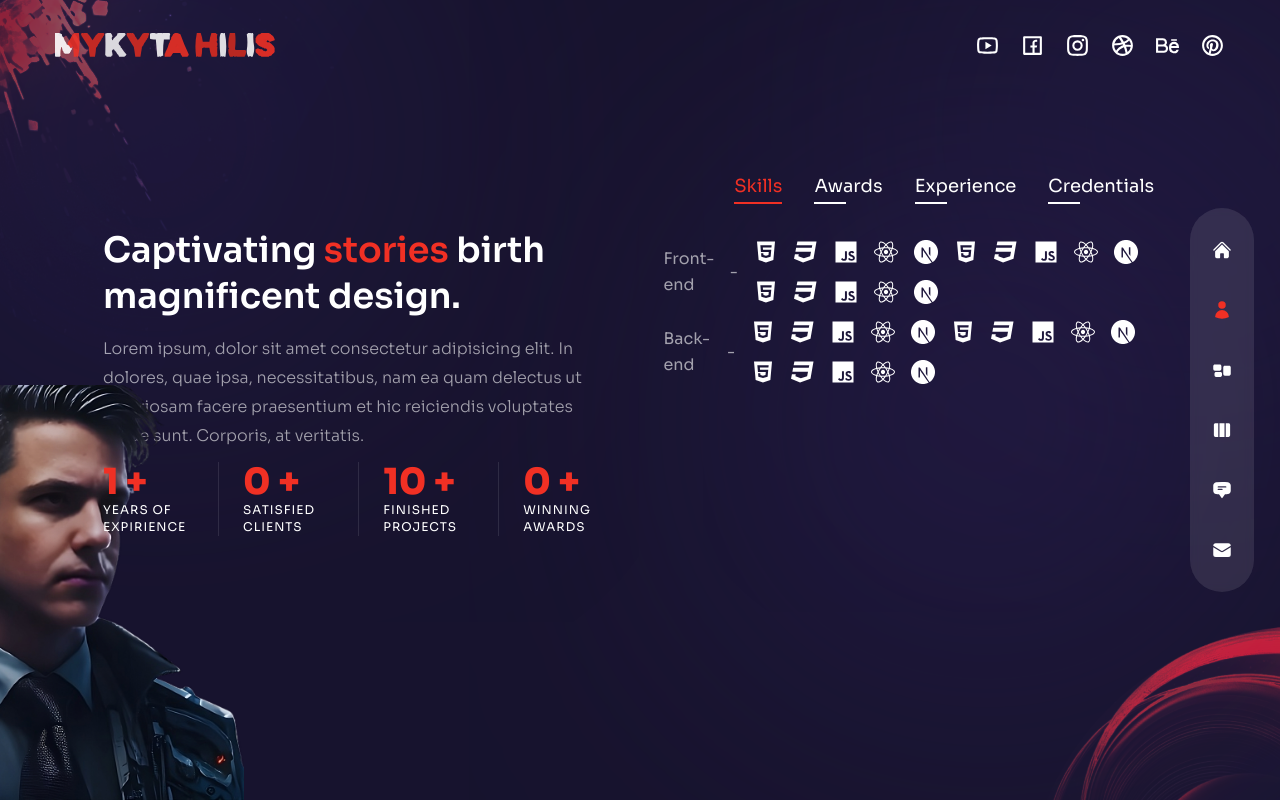
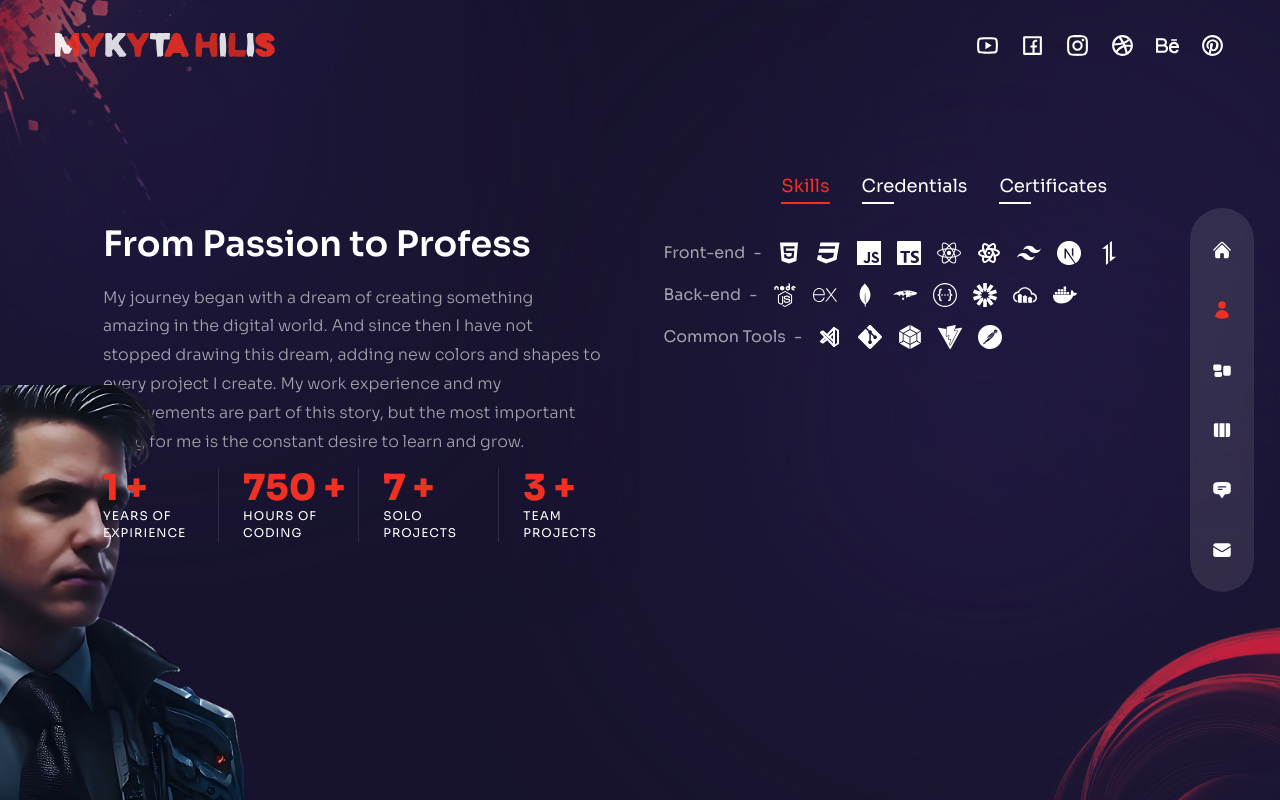
Before and after one commit to 333Nikita333/nextjs-portfolio, a Next.js app: page /about in a window 1280 px wide. Built offline with nearby package versions, Linux system fonts and the light colour scheme.

Commit message:
filled the about page with my data and started a little pre-styling

```diff
--- /dev/null
+++ b/components/AnimatedTitle.js
@@ -0,0 +1,27 @@
+import { motion } from 'framer-motion';
+import { TypeAnimation } from 'react-type-animation';
+
+const AnimatedTitle = ({ tag, variants, sequence, classNames }) => {
+  const Tag = motion[tag];
+
+  return (
+    <Tag
+      variants={variants}
+      initial="hidden"
+      animate="show"
+      exit="hidden"
+      className={classNames}
+    >
+      <TypeAnimation
+        sequence={sequence}
+        speed={50}
+        className="type"
+        cursor={false}
+        omitDeletionAnimation={true}
+        repeat={Infinity}
+      />
+    </Tag>
+  );
+};
+
+export default AnimatedTitle;
--- a/components/HomeTitle.js
+++ /dev/null
@@ -1,42 +0,0 @@
-import { motion } from 'framer-motion';
-import { fadeIn } from '../variants';
-import { TypeAnimation } from 'react-type-animation';
-
-const HomeTitle = () => {
-  return (
-    <motion.h1
-      variants={fadeIn('down', 0.2)}
-      initial="hidden"
-      animate="show"
-      exit="hidden"
-      className="h1"
-    >
-      <TypeAnimation
-        sequence={[
-          // title 1
-          'Every line of code -',
-          500,
-          'small step into the future',
-          2500,
-          // title 2
-          'Innovation through',
-          500,
-          'technology and creativity',
-          2500,
-          // title 3
-          'Ideas turn into code,',
-          500,
-          'and code into reality',
-          2500,
-        ]}
-        speed={50}
-        className="type"
-        cursor={false}
-        omitDeletionAnimation={true}
-        repeat={Infinity}
-      />
-    </motion.h1>
-  );
-};
-
-export default HomeTitle;
--- a/components/index.js
+++ b/components/index.js
@@ -1,4 +1,5 @@
 import Avatar from './Avatar';
+import AnimatedTitle from './AnimatedTitle';
 import Bulb from './Bulb';
 import Circles from './Circles';
 import Header from './Header';
@@ -12,14 +13,13 @@ import Socials from './Socials';
 import TopLeftImg from './TopLeftImg';
 import Transition from './Transition';
 import WorkSlider from './WorkSlider';
-import HomeTitle from './HomeTitle';
 
 export {
   Avatar,
+  AnimatedTitle,
   Bulb,
   Circles,
   Header,
-  HomeTitle,
   Layout,
   Nav,
   ParticlesContainer,
--- a/pages/about/index.js
+++ b/pages/about/index.js
@@ -1,24 +1,30 @@
 import { motion } from 'framer-motion';
+import Image from 'next/image';
 import { useState } from 'react';
 import CountUp from 'react-countup';
+import { FaCss3, FaDocker, FaHtml5, FaReact } from 'react-icons/fa';
 import {
-  FaCss3,
-  FaFigma,
-  FaHtml5,
-  FaJs,
-  FaReact,
-  FaWordpress,
-} from 'react-icons/fa';
-import {
-  SiAdobephotoshop,
-  SiAdobexd,
-  SiFramer,
+  SiAxios,
+  SiExpress,
+  SiGit,
+  SiJsonwebtokens,
+  SiMongodb,
+  SiMongoose,
   SiNextdotjs,
+  SiPostman,
+  SiSwagger,
+  SiTailwindcss,
+  SiTypescript,
+  SiVite,
+  SiWebpack,
+  SiJavascript,
 } from 'react-icons/si';
-import { Avatar, Circles } from '../../components';
+import { TbBrandReactNative, TbBrandVscode } from 'react-icons/tb';
+import { AnimatedTitle, Avatar, Circles } from '../../components';
 import { fadeIn } from '../../variants';
 
-//  data
+import SVG from "/public/cloudinary-icon.svg"
+
 export const aboutData = [
   {
     title: 'skills',
@@ -26,92 +32,71 @@ export const aboutData = [
       {
         title: 'Front-end',
         icons: [
-          <FaHtml5 key="html5" />,
-          <FaCss3 key="css3" />,
-          <FaJs key="js" />,
-          <FaReact key="react" />,
-          <SiNextdotjs key="nextjs" />,
-          <FaHtml5 key="html5" />,
-          <FaCss3 key="css3" />,
-          <FaJs key="js" />,
-          <FaReact key="react" />,
-          <SiNextdotjs key="nextjs" />,
-          <FaHtml5 key="html5" />,
-          <FaCss3 key="css3" />,
-          <FaJs key="js" />,
-          <FaReact key="react" />,
-          <SiNextdotjs key="nextjs" />,
-          // <SiFramer key="framer" />,
-          // <FaWordpress key="wordpress" />,
+          <FaHtml5 key="HTML5" />,
+          <FaCss3 key="CSS3" />,
+          <SiJavascript key="JavaScript" />,
+          <SiTypescript key="TypeScript" />,
+          <FaReact key="React" />,
+          <TbBrandReactNative key="React Native" />,
+          <SiTailwindcss key="TailwindCSS" />,
+          <SiNextdotjs key="Next" />,
+          <SiAxios key="Axios" />,
         ],
       },
       {
         title: 'Back-end',
         icons: [
-          <FaHtml5 key="html5" />,
-          <FaCss3 key="css3" />,
-          <FaJs key="js" />,
-          <FaReact key="react" />,
-          <SiNextdotjs key="nextjs" />,
-          <FaHtml5 key="html5" />,
-          <FaCss3 key="css3" />,
-          <FaJs key="js" />,
-          <FaReact key="react" />,
-          <SiNextdotjs key="nextjs" />,
-          <FaHtml5 key="html5" />,
-          <FaCss3 key="css3" />,
-          <FaJs key="js" />,
-          <FaReact key="react" />,
-          <SiNextdotjs key="nextjs" />,
+          <Image
+            src={'/nodejs-icon.svg'}
+            height={24}
+            width={24}
+            key="Node"
+            alt="icon node.js"
+          />,
+          <SiExpress key="Express" />,
+          <SiMongodb key="MongoDB" />,
+          <SiMongoose key="Mongoose" />,
+          <SiSwagger key="Swagger" />,
+          <SiJsonwebtokens key="JWT" />,
+          <Image
+            src={'/cloudinary-icon.svg'}
+            height={24}
+            width={24}
+            alt="icon cloudinary"
+            key="Cloudinary"
+          />,
+          <FaDocker key="Docker" />,
+        ],
+      },
+      {
+        title: 'Common Tools',
+        icons: [
+          <TbBrandVscode key="VSCode" />,
+          <SiGit key="Git" />,
+          <SiWebpack key="Webpack" />,
+          <SiVite key="Vite" />,
+          <SiPostman key="Postman" />,
         ],
       },
     ],
   },
   {
-    title: 'awards',
+    title: 'credentials',
     info: [
-      // {
-      //   title: 'Webby Awards - Honoree',
-      //   stage: '2011 - 2012',
-      // },
-      // {
-      //   title: 'Adobe Design Achievement Awards - Finalist',
-      //   stage: '2009 - 2010',
-      // },
+      {
+        title:
+          "Master's degree, Industrial and Сivil engineerin - Kyiv National University of Construction and Architecture, Kyiv, Ukraine",
+        stage: '2012-2016',
+      },
     ],
   },
   {
-    title: 'experience',
+    title: 'certificates',
     info: [
-      // {
-      //   title: 'UX/UI Designer - XYZ Company',
-      //   stage: '2012 - 2023',
-      // },
-      // {
-      //   title: 'Web Developer - ABC Agency',
-      //   stage: '2010 - 2012',
-      // },
-      // {
-      //   title: 'Intern - DEF Corporation',
-      //   stage: '2008 - 2010',
-      // },
-    ],
-  },
-  {
-    title: 'credentials',
-    info: [
-      // {
-      //   title: 'Web Development - ABC University, LA, CA',
-      //   stage: '2011',
-      // },
-      // {
-      //   title: 'Computer Science Diploma - AV Technical Institute',
-      //   stage: '2009',
-      // },
-      // {
-      //   title: 'Certified Graphic Designer - ABC Institute, Los Angeles, CA',
-      //   stage: '2006',
-      // },
+      {
+        title: 'Full Stack Developer - GoIT Global, Ukraine',
+        stage: '2022-2023',
+      },
     ],
   },
 ];
@@ -121,19 +106,18 @@ export const counters = [
     text: 'Years of expirience',
   },
   {
-    end: 0,
-    text: 'Satisfied clients',
+    end: 750,
+    text: 'Hours of coding',
   },
   {
-    end: 10,
-    text: 'Finished projects',
+    end: 7,
+    text: 'Solo projects',
   },
   {
-    end: 0,
-    text: 'Winning awards',
+    end: 3,
+    text: 'Team projects',
   },
 ];
-
 const About = () => {
   const [index, setIndex] = useState(0);
 
@@ -152,23 +136,25 @@ const About = () => {
           <Avatar />
         </div>
       </motion.div>
-
       <div
         className="container mx-auto h-full flex flex-col items-center xl:flex-row
       gap-x-6 max-sm:overflow-y-auto"
       >
         {/* text */}
         <div className="flex-1 flex flex-col xl:ml-12 max-xl:mb-3 mt-28 md:mt-24 lg:mt-20 xl:mt-0">
-          <motion.h2
+          <AnimatedTitle
+            tag="h2"
             variants={fadeIn('right', 0.2)}
-            initial="hidden"
-            animate="show"
-            exit="hidden"
-            className="h2"
-          >
-            Captivating <span className="text-accent">stories</span> birth
-            magnificent design.
-          </motion.h2>
+            sequence={[
+              'Designing the future with every line',
+              2500,
+              'From Passion to Profession',
+              2500,
+              'The story of my web journey',
+              2500,
+            ]}
+            classNames="h2"
+          />
           <motion.p
             variants={fadeIn('right', 0.4)}
             initial="hidden"
@@ -176,13 +162,11 @@ const About = () => {
             exit="hidden"
             className="max-w-[500px] mx-auto xl:mx-0 mb-2 xl:mb-3 px-2 xl:px-0"
           >
-            {/* 10 years ago, I began freelancing as a developer. Since then,
-            I&apos;ve done remote work for agencies, counsulted fro startups,
-            and collaborated on digital products for business and consumer use. */}
-            Lorem ipsum, dolor sit amet consectetur adipisicing elit. In
-            dolores, quae ipsa, necessitatibus, nam ea quam delectus ut
-            laboriosam facere praesentium et hic reiciendis voluptates atque
-            sunt. Corporis, at veritatis.
+            My journey began with a dream of creating something amazing in the
+            digital world. And since then I have not stopped drawing this dream,
+            adding new colors and shapes to every project I create. My work
+            experience and my achievements are part of this story, but the most
+            important thing for me is the constant desire to learn and grow.
           </motion.p>
           {/* counters */}
           <motion.div
@@ -254,8 +238,25 @@ const About = () => {
                 <div className="flex gap-4 flex-wrap max-sm:justify-center xl:mr-14">
                   {/* icons of skills*/}
                   {item.icons?.map((icon, itemIndex) => (
-                    <div className="text-2xl text-white" key={itemIndex}>
-                      {icon}
+                    <div
+                      className="relative flex items-center group text-2xl text-white transition-all duration-300 hover:text-accent"
+                      key={itemIndex}
+                    >
+                      {/* clue */}
+                      <div className="absolute right-[150%] hidden xl:group-hover:flex">
+                        <div className="bg-white relative flex text-primary items-center p-[6px] rounded-[3px]">
+                          <div className="text-[12px] leading-none font-semibold capitalize">
+                            {icon.key}
+                          </div>
+                          {/* triangle for clue */}
+                          <div
+                            className="border-solid border-l-white border-l-16 border-y-transparent border-y-[6px]
+                          border-r-0 absolute -right-2"
+                          ></div>
+                        </div>
+                      </div>
+
+                      <div className='fill-inherit'>{icon}</div>
                     </div>
                   ))}
                 </div>
@@ -267,5 +268,4 @@ const About = () => {
     </div>
   );
 };
-
 export default About;
--- a/pages/index.js
+++ b/pages/index.js
@@ -1,9 +1,9 @@
 import { motion } from 'framer-motion';
 import {
+  AnimatedTitle,
   Avatar,
   ParticlesContainer,
   ProjectsBtn,
-  HomeTitle,
 } from '../components';
 import { fadeIn } from '../variants';
 
@@ -20,7 +20,25 @@ const Home = () => {
         h-full container mx-auto"
         >
           {/* title */}
-          <HomeTitle />
+          <AnimatedTitle
+            tag="h1"
+            variants={fadeIn('down', 0.2)}
+            sequence={[
+              'Every line of code -',
+              500,
+              'small step into the future',
+              2500,
+              'Innovation through',
+              500,
+              'technology and creativity',
+              2500,
+              'Ideas turn into code,',
+              500,
+              'and code into reality',
+              2500,
+            ]}
+            classNames="h1"
+          />
           {/* subtitle */}
           <motion.p
             variants={fadeIn('down', 0.3)}
```
Also changed, not shown: components/TextAnimation.js (deleted), public/cloudinary-icon.svg (added), public/nodejs-icon.svg (added).
